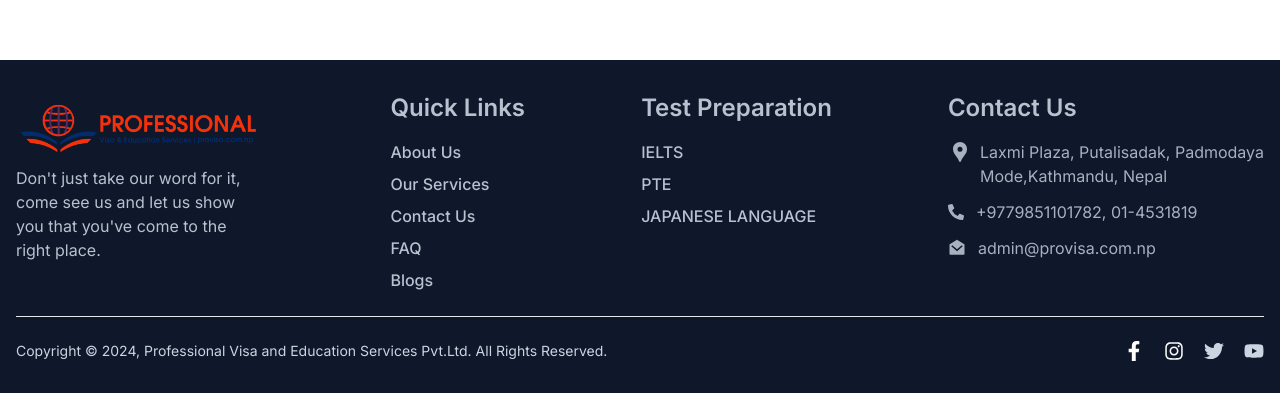
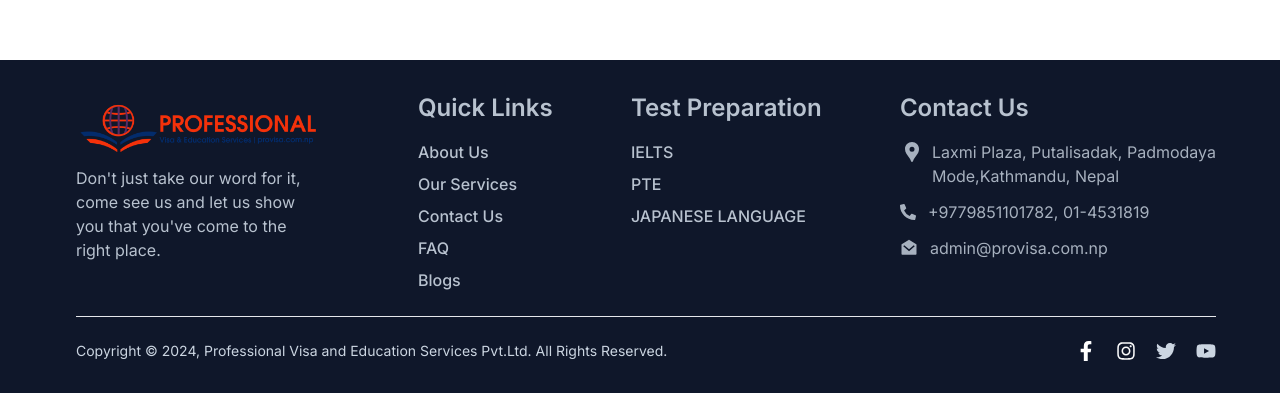
Before and after one commit to AmitPaudel123/Provisa, a Next.js app: page /contact in a window 1280 px wide. Shown: the part 2176-2569 px from the top of the page. Built offline with nearby package versions, Linux system fonts and the light colour scheme.

Commit message:
modified footer

```diff
--- a/src/app/Components/Description.jsx
+++ b/src/app/Components/Description.jsx
@@ -8,8 +8,6 @@ import { PiStudentBold } from "react-icons/pi";
 import { SiBookstack } from "react-icons/si";
 import AOS from "aos";
 import "aos/dist/aos.css";
-import { IoMdArrowDown } from "react-icons/io";
-import { IoAirplane } from "react-icons/io5";
 
 const Description = () => {
   useEffect(() => {
--- a/src/app/Components/Footer.jsx
+++ b/src/app/Components/Footer.jsx
@@ -19,9 +19,9 @@ const Footer = () => {
   }, []);
 
   return (
-    <div>
-      <footer className="text-slate-300 bg-slate-900">
-        <div className="mx-auto w-full max-w-screen-xl p-4 py-6 lg:py-8 ml-3 lg:ml-0">
+    <div className=" lg:px-[3rem] bg-slate-900">
+      <footer className="text-slate-300 ">
+        <div className=" p-4 py-6 lg:py-8 ml-3">
           <div className="flex flex-col gap-2 lg:gap-1 lg:flex-row md:justify-between">
             <div className="mb-6 md:mb-0" data-aos="fade-up">
               <p className="flex flex-col">
--- a/src/app/Components/LatestBlog.jsx
+++ b/src/app/Components/LatestBlog.jsx
@@ -3,6 +3,7 @@ import React from "react";
 import Image from "next/image";
 import Link from "next/link";
 import AOS from "aos";
+import { IoPerson } from "react-icons/io5";
 import { useEffect } from "react";
 import "aos/dist/aos.css";
 const LatestBlog = () => {
@@ -79,23 +80,18 @@ const LatestBlog = () => {
                   <div class="absolute inset-0 bg-[#f4310aa8] opacity-0 hover:opacity-65 transition-opacity duration-300 rounded-t-md"></div>
                 </div>
 
-                <div className="flex items-center mt-2 pt-3 ml-4 mr-2">
-                  <div className="flex-none w-10 h-10 rounded-full">
-                    <Image
-                      src={items.authorLogo}
-                      className="w-full h-full rounded-full"
-                      alt={items.authorName}
-                    />
+                <div className="flex  justify-between mt-2 pt-3 ml-4 mr-2">
+                  <div className=" text-gray-500 flex gap-2 items-center">
+                    <IoPerson />
+                    <p className="block text-header font-semibold ">
+                      {items.authorName}
+                    </p>
                   </div>
-                  <div className="ml-3">
-                    <span className="block text-header font-semibold">
-                      {items.authorName}
-                    </span>
-                    <span className="block text-gray-500 text-sm">
-                      {items.date}
-                    </span>
+                  <div className="block text-gray-500 text-sm">
+                    {items.date}
                   </div>
                 </div>
+
                 <div className="pt-3 ml-4 mr-2 mb-3">
                   <h3 className="text-xl text-[#2d1d54] font-semibold hover:text-[#f4310a] opacity-80">
                     {items.title}
--- a/src/app/contact/page.jsx
+++ b/src/app/contact/page.jsx
@@ -1,10 +1,7 @@
 import React from "react";
-import Image from "next/image";
-import { FaPhone, FaEnvelope, FaMapMarkerAlt } from "react-icons/fa";
+import { FaEnvelope, FaMapMarkerAlt } from "react-icons/fa";
 import Form from "../Components/Form";
 import Location from "../Components/Location";
-import { RiMailOpenFill } from "react-icons/ri";
-import { MdLocationPin } from "react-icons/md";
 import { FaPhoneAlt } from "react-icons/fa";
 import ImageCard from "../Components/ImageCard";
 
```
